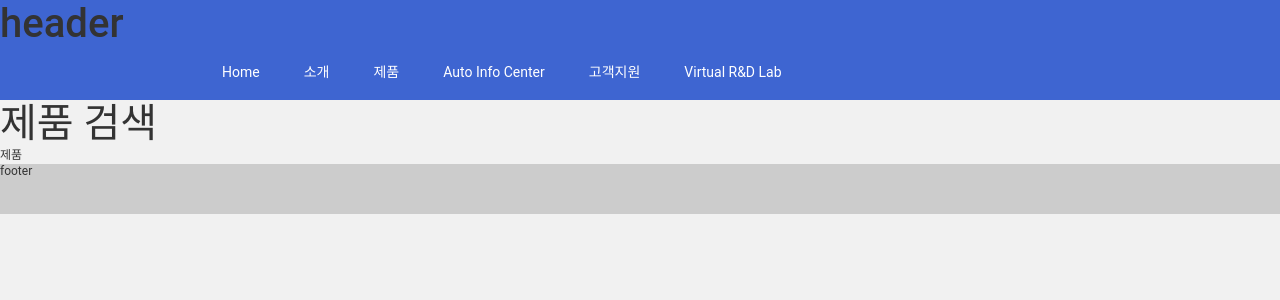
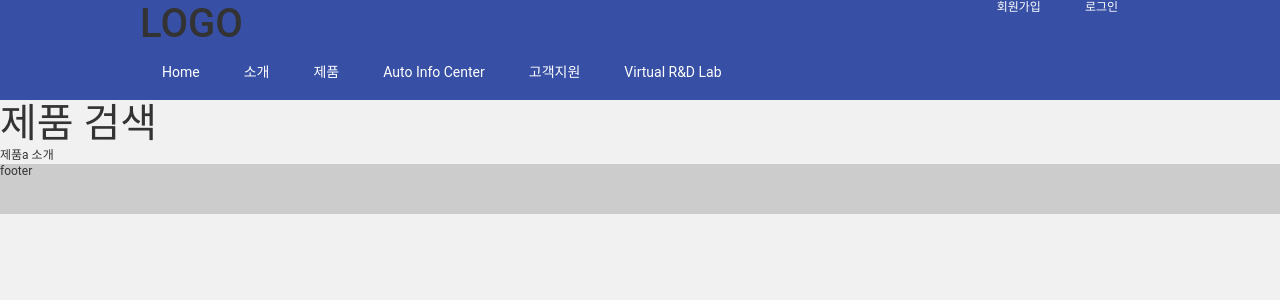
Before and after one commit to pit-ice/sam-frontend, a Vue app: page /product/Search in a window 1280 px wide. Shown: the top 300 px of the page. Built offline with nearby package versions, Linux system fonts and the light colour scheme.

Commit message:
네비게이션 레이아웃  테스트

```diff
--- a/src/assets/scss/layout.scss
+++ b/src/assets/scss/layout.scss
@@ -2,82 +2,17 @@
 .wrapper {
 	width: 100%;
 }
-.header {
-	width: 100%;
-	height: 100px;
-	background: #3e65d1;
-	.inner {
-		position: relative;
-	}
-	.nav {
-		position: relative;
-		.logo {
-			width: 200px;
-			height: 48px;
-			background: #334580;
-			a {
-				display: block;
-				width: 200px;
-				height: 48px;
-			}
-		}
-		ul {
-			position: absolute;
-			top: 0;
-			left: 200px;
-			width: auto;
-			li {
-				display: inline-block;
-				margin: 0 0 0 0;
-				a {
-					display: inline-block;
-					padding: 0 22px;
-					font-size: 14px;
-					color: #fff;
-					line-height: 48px;
-					text-align: center;
-					.ico {
-						margin: 0 5px 0 0;
-					}
-				}
-				.open {
-					a {
-						background: inherit;
-					}
-				}
-			}
-			li.last {
-				margin: 10px 0 0 10px;
-				vertical-align: top;
-				.btn-daily {
-					width: auto;
-					padding: 40px;
-					padding: 0 10px;
-					color: #fff;
-					border-radius: 4px;
-					height: 27px;
-					line-height: 25px;
-					border: 1px solid #82a0ce;
-					background: #4664bc;
-					animation: blinking 2s infinite;
-					em {
-						display: inline-block;
-						height: 15px;
-						border-radius: 5px;
-						padding: 0 3px;
-						font-size: 10px;
-						font-weight: bold;
-						margin: 0 0 0 5px;
-						font-family: Verdana, Geneva, Tahoma, sans-serif;
-						line-height: 14px;
-						color: #3e65d1;
-						background: #fff;
-					}
-				}
-			}
-		}
-	}
-}
+.header { width:100%; height:100px; background:#3750a5 }
+.header .inner { position: relative; width:1000px; margin: 0 auto; }
+.header .logo { width:200px; height:48px; }
+.header .logo a { display:block; width:200px; height:48px; }
+.header .nav { width: 100%; position: relative; }
+.header .nav ul { width: 100%;  }
+.header .nav ul li { display:inline-block; margin:0 0 0 0;  }
+.header .nav ul li a { display:inline-block; padding:0 22px; font-size: 14px; color:#fff; line-height: 48px; text-align: center; }
+.header .util-menu { position: absolute; top:0; right:0; width:auto; }
+.header .util-menu a { display: inline-block;padding:0 22px; color:#fff }
+
 .content {
 	padding:  0;
 }
--- a/src/layout/LayoutHeader.vue
+++ b/src/layout/LayoutHeader.vue
@@ -1,16 +1,21 @@
 <template>
   <div class="header">
-    <h1>header</h1>
-    <LayoutNavi></LayoutNavi>
+    <div class="inner">
+      <h1 class="logo">LOGO</h1>
+      <Navi></Navi>
+      <UtilMenu></UtilMenu>
+    </div>
   </div>
 </template>
 
 <script>
-import LayoutNavi from '@/layout/LayoutNavi.vue';
+import Navi from '@/layout/Navi.vue';
+import UtilMenu from '@/layout/UtilMenu.vue';
 
 export default {
   components: {
-    LayoutNavi,
+    Navi,
+    UtilMenu,
   },
 };
 </script>
--- /dev/null
+++ b/src/layout/UtilMenu.vue
@@ -0,0 +1,6 @@
+<template>
+  <div class="util-menu">
+    <span><router-link to="/member/Register">회원가입</router-link></span>
+    <span><router-link to="/member/Login">로그인</router-link></span>
+  </div>
+</template>
--- a/src/router.js
+++ b/src/router.js
@@ -13,6 +13,16 @@ const routes = [
     path: '/sample',
     name: 'Sample',
     component: () => import('Views/Sample.vue'),
+  },
+  {
+    path: '/member/Register',
+    name: 'Register',
+    component: () => import('Views/member/Register.vue'),
+  },
+  {
+    path: '/member/Login',
+    name: 'Login',
+    component: () => import('Views/member/Login.vue'),
   },
   {
     path: '/introduce/SV',
--- /dev/null
+++ b/src/views/member/Login.vue
@@ -0,0 +1,5 @@
+<template>
+  <div class="auto">
+    <h1>로그인</h1>
+  </div>
+</template>
--- /dev/null
+++ b/src/views/member/Register.vue
@@ -0,0 +1,5 @@
+<template>
+  <div class="auto">
+    <h1>회원가입</h1>
+  </div>
+</template>
--- a/src/views/product/Search.vue
+++ b/src/views/product/Search.vue
@@ -1,6 +1,9 @@
 <template>
   <div class="auto">
     <h1>제품 검색</h1>
-    <div>제품</div>
+    <div>
+      제품a
+      <router-link to="/introduce/SV">소개</router-link>
+    </div>
   </div>
 </template>
```
Also changed, not shown: src/layout/Navi.vue (renamed from src/layout/LayoutNavi.vue).
